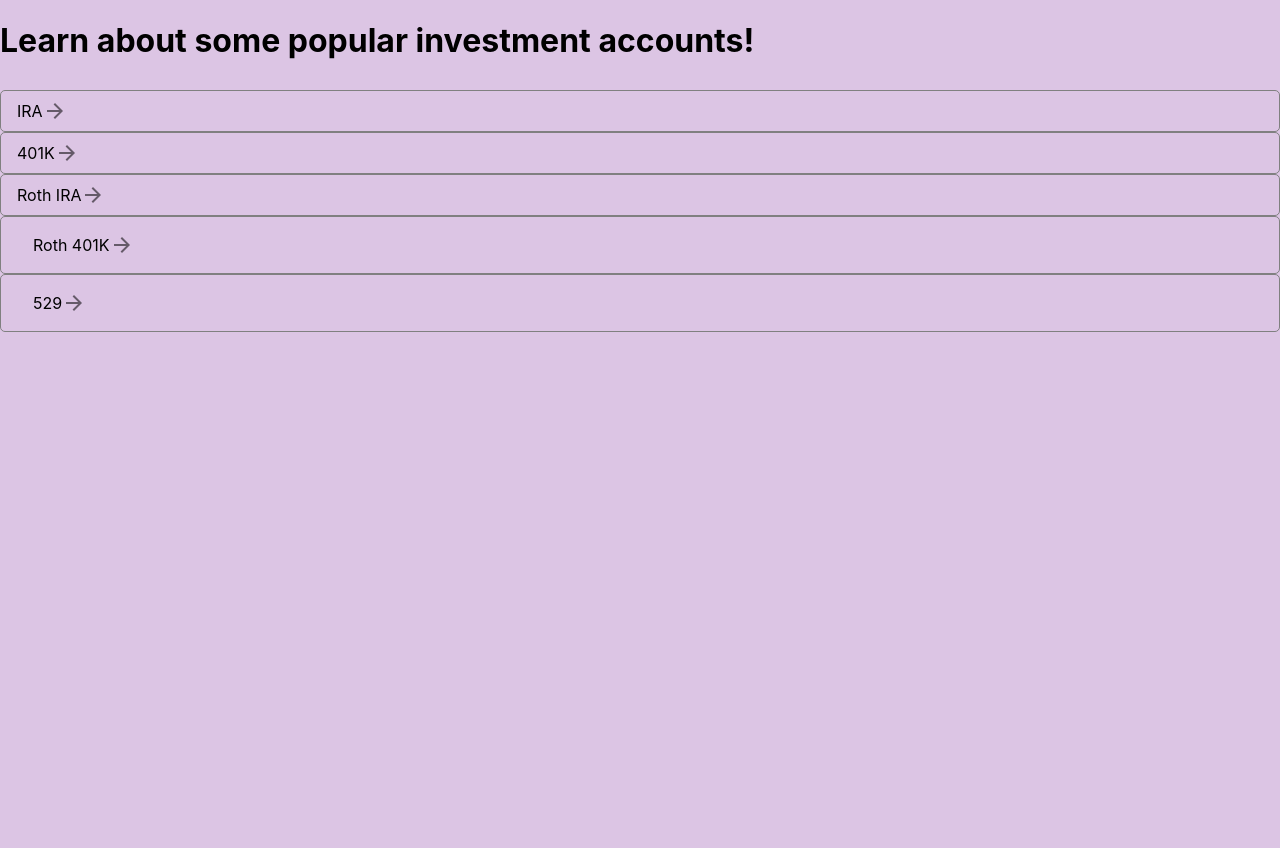
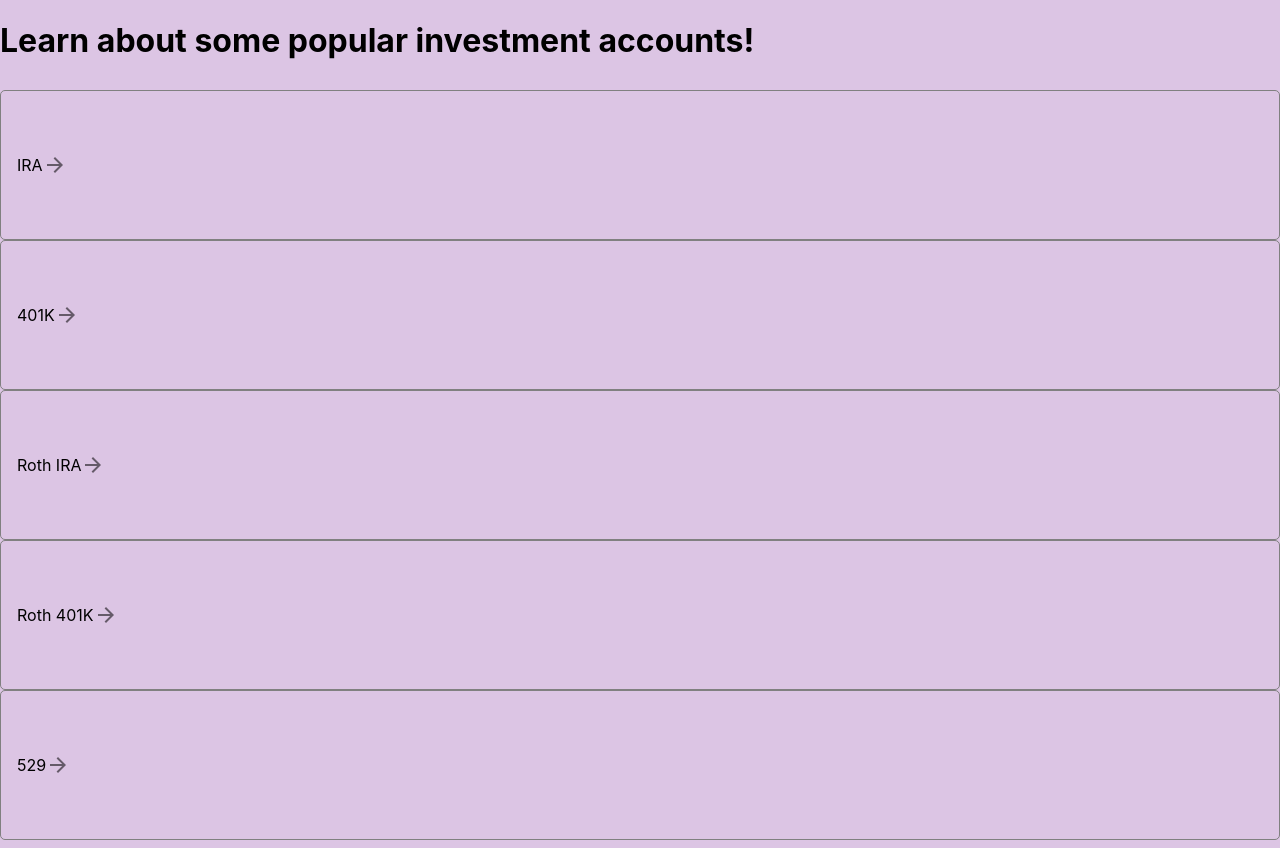
Before and after one commit to amithasound/budget-app, a React (Create React App) app in the folder react-copilot-test/budget-buddy/: page /investment-goals in a window 1280 px wide. Before the commit the page ends 800 px from the top, so only its background shows below. Built offline with nearby package versions, Linux system fonts and the light colour scheme.

Commit message:
added logo and changed font

```diff
--- a/react-copilot-test/budget-buddy/src/InvestmentGoals.js
+++ b/react-copilot-test/budget-buddy/src/InvestmentGoals.js
@@ -2,7 +2,6 @@ import React from 'react';
 import { useNavigate } from 'react-router-dom';
 import { List, ListItem, ListItemIcon, ListItemButton } from '@mui/material';
 import ArrowForwardIcon from '@mui/icons-material/ArrowForward';
-import { Divider } from '@mui/material';
 
 const InvestmentGoals = () => {
      const navigate = useNavigate();
@@ -31,32 +30,32 @@ const InvestmentGoals = () => {
        <div>
                    <h1>Learn about some popular investment accounts!</h1>
                    <List>
-                       <ListItem sx={{ border: '1px solid gray', borderRadius: '5px', marginBottom: '0px', padding: '0px', margin: '0px' }}>
+                       <ListItem sx={{ border: '1px solid gray', borderRadius: '5px', marginBottom: '0px', padding: '0px', margin: '0px', height: '150px' }}>
                            <ListItemButton onClick={navigateToIRA}>
                                IRA
                                 <ListItemIcon> <ArrowForwardIcon /> </ListItemIcon>
                            </ListItemButton>
                        </ListItem>
 
-                       <ListItem sx={{ border: '1px solid gray', borderRadius: '5px', marginBottom: '0px', padding: '0px', margin: '0px' }}>
+                       <ListItem sx={{ border: '1px solid gray', borderRadius: '5px', marginBottom: '0px', padding: '0px', margin: '0px', height: '150px'}}>
                            <ListItemButton onClick={navigateToK401}>
                                401K
                               <ListItemIcon> <ArrowForwardIcon /> </ListItemIcon>
                            </ListItemButton>
                        </ListItem>
-                       <ListItem sx= {{ border: '1px solid gray', borderRadius: '5px', marginBottom: '0px', padding: '0px', margin: '0px' }}>
+                       <ListItem sx= {{ border: '1px solid gray', borderRadius: '5px', marginBottom: '0px', padding: '0px', margin: '0px',height: '150px' }}>
                            <ListItemButton onClick={navigateToRothIRAinfo}>
                                Roth IRA
                               <ListItemIcon> <ArrowForwardIcon /> </ListItemIcon>
                            </ListItemButton>
                        </ListItem>
-                       <ListItem sx={{ border: '1px solid gray', borderRadius: '5px', marginBottom: '0px' }}>
+                       <ListItem sx={{ border: '1px solid gray', borderRadius: '5px', marginBottom: '0px', padding: '0px', margin: '0px' , height: '150px'}}>
                            <ListItemButton onClick={navigateToRoth401K}>
                                Roth 401K
                                 <ListItemIcon> <ArrowForwardIcon /> </ListItemIcon>
                            </ListItemButton>
                        </ListItem>
-                       <ListItem sx={{ border: '1px solid gray', borderRadius: '5px', marginBottom: '0px' }}>
+                       <ListItem sx={{ border: '1px solid gray', borderRadius: '5px', marginBottom: '0px', padding: '0px', margin: '0px', height: '150px'}}>
                               <ListItemButton onClick={navigateTo529}>
                                    529
                                   <ListItemIcon> <ArrowForwardIcon /> </ListItemIcon>
```
